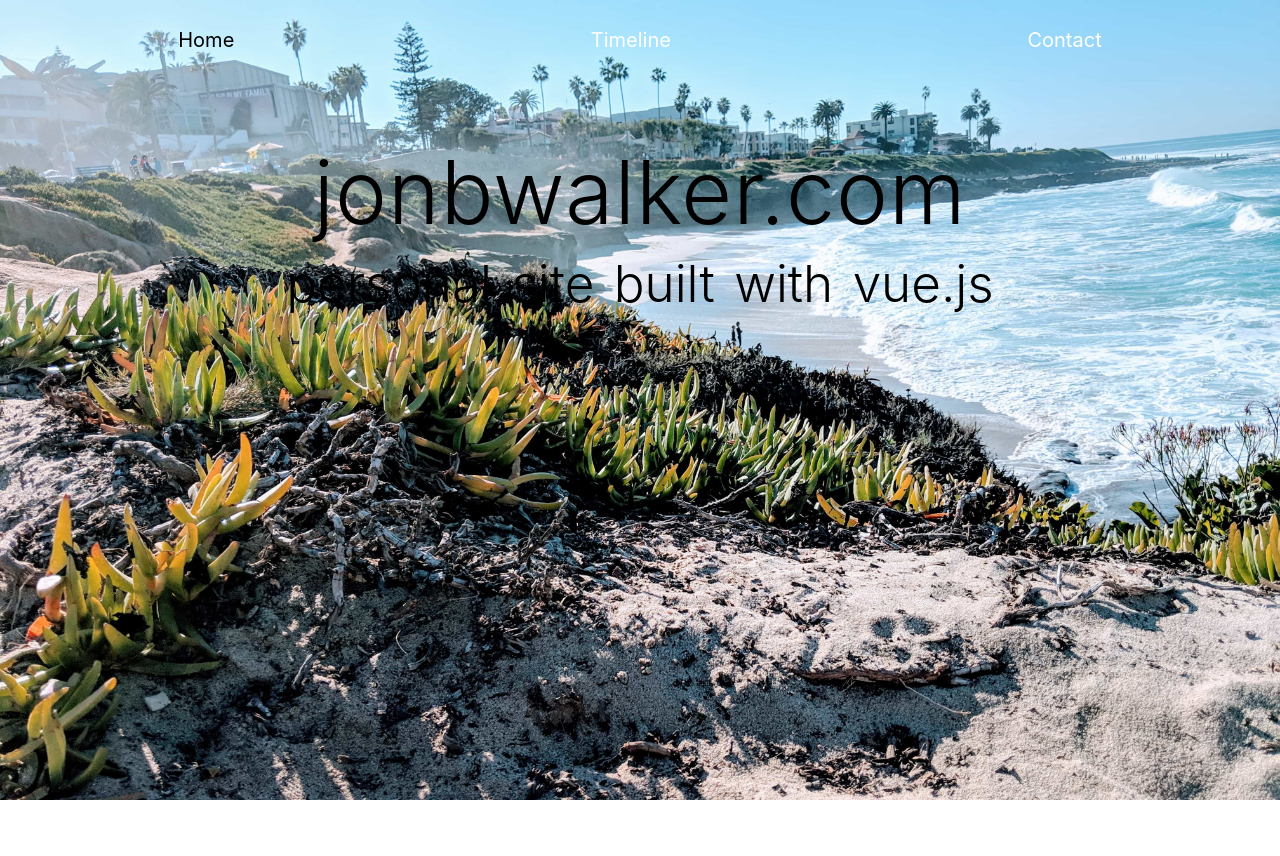
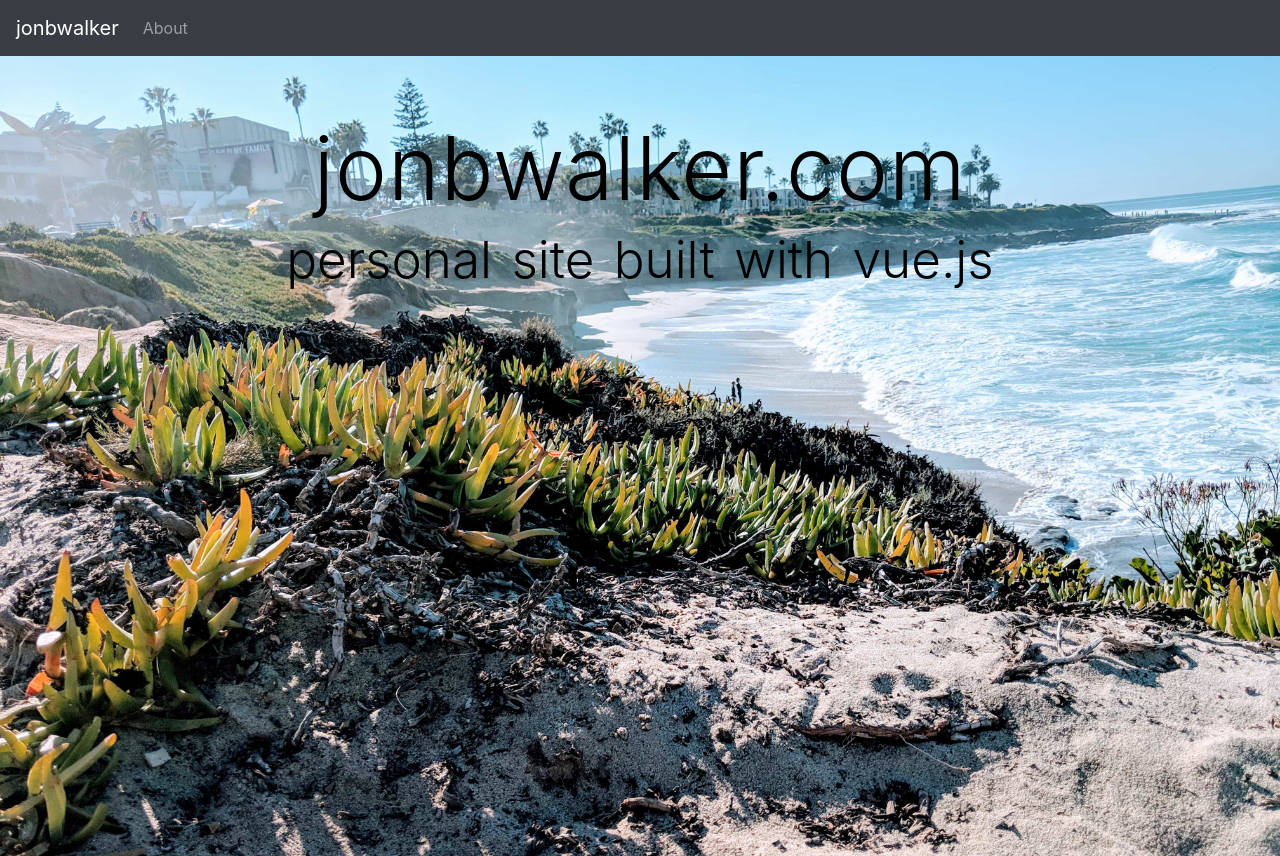
Before and after one commit to jonbwalker/jonbwalker.com, a Nuxt app: page / in a window 1280 px wide. Before the commit the page ends 800 px from the top, so only its background shows below. Built offline with nearby package versions, Linux system fonts and the light colour scheme.

Commit message:
use bootstrap navbar and items * remove custom nav-item component * remove unused styles

```diff
--- a/components/Nav/NavBar.vue
+++ /dev/null
@@ -1,56 +0,0 @@
-<template>
-  <div class="nav-container">
-    <nav-item v-for="(link, i) in navLinks"
-              :key="i"
-              :link="link"
-              :activeLink="isActive(link.url)"
-              @click="toggleActive(link.url)"></nav-item>
-  </div>
-</template>
-
-<script>
-  import NavItem from "./NavItem";
-
-  export default {
-    name: 'NavBar',
-    components: {NavItem},
-    data() {
-      return {
-        navLinks: [
-          {name: 'Home', url: '/'},
-          {name: 'Timeline', url: '/timeline'},
-          {name: 'Contact', url: '/contact'},
-        ],
-      }
-    },
-    methods: {
-      isActive(url) {
-        return this.activeLink === url
-      },
-      toggleActive(url) {
-        return this.activeLink = url
-      }
-    },
-    computed: {
-      activeLink() {
-        return this.$route.path;
-      }
-    },
-  }
-</script>
-
-<style lang="sass" scoped>
-  .nav-container
-    animation: fadein 2s
-    display: flex
-    font-size: 20px
-    justify-content: space-around
-    margin: 25px 0 25px 0
-    width: 100%
-
-    @keyframes fadein
-      from
-        opacity: 0
-      to
-        opacity: 1
-</style>
--- a/components/Nav/NavItem.vue
+++ /dev/null
@@ -1,28 +0,0 @@
-<template>
-  <div>
-    <b-link :to="link.url"
-            :class="{'active': activeLink}">
-      {{link.name}}
-    </b-link>
-  </div>
-</template>
-
-<script>
-  export default {
-    name: "NavItem",
-    props: {
-      link: {type: Object, required: true},
-      activeLink: {type: Boolean, required: true}
-    }
-  }
-</script>
-
-<style lang="sass" scoped>
-  a
-    color: white
-    &:hover
-      text-decoration: none
-      color: black
-  .active
-    color: black
-</style>
--- /dev/null
+++ b/layouts/Nav/NavBar.vue
@@ -0,0 +1,29 @@
+<template>
+  <b-navbar toggleable="lg" type="dark" variant="dark" fixed class="nav-container">
+    <b-navbar-brand href="#">jonbwalker</b-navbar-brand>
+    <b-navbar-toggle target="nav-collapse"></b-navbar-toggle>
+    <b-collapse id="nav-collapse" is-nav>
+      <b-navbar-nav>
+        <b-nav-item href="#">About</b-nav-item>
+      </b-navbar-nav>
+
+    </b-collapse>
+  </b-navbar>
+</template>
+
+<script>
+  export default {
+    name: 'NavBar',
+  }
+</script>
+
+<style lang="sass" scoped>
+  .nav-container
+    animation: fadein 6s
+
+    @keyframes fadein
+      from
+        opacity: 0
+      to
+        opacity: 1
+</style>
--- /dev/null
+++ b/layouts/app.vue
@@ -0,0 +1,31 @@
+<template>
+  <div>
+    <nav-bar/>
+    <nuxt/>
+  </div>
+</template>
+<script>
+import { NavBar } from './Nav';
+
+export default {
+    components: { NavBar }
+}
+</script>
+<style>
+html {
+  font-family: "Source Sans Pro", -apple-system, BlinkMacSystemFont, "Segoe UI", Roboto, "Helvetica Neue", Arial, sans-serif;
+  font-size: 16px;
+  word-spacing: 1px;
+  -ms-text-size-adjust: 100%;
+  -webkit-text-size-adjust: 100%;
+  -moz-osx-font-smoothing: grayscale;
+  -webkit-font-smoothing: antialiased;
+  box-sizing: border-box;
+}
+
+*, *:before, *:after {
+  box-sizing: border-box;
+  margin: 0;
+}
+
+</style>
--- a/layouts/default.vue
+++ /dev/null
@@ -1,52 +0,0 @@
-<template>
-  <div>
-    <nuxt/>
-  </div>
-</template>
-
-<style>
-html {
-  font-family: "Source Sans Pro", -apple-system, BlinkMacSystemFont, "Segoe UI", Roboto, "Helvetica Neue", Arial, sans-serif;
-  font-size: 16px;
-  word-spacing: 1px;
-  -ms-text-size-adjust: 100%;
-  -webkit-text-size-adjust: 100%;
-  -moz-osx-font-smoothing: grayscale;
-  -webkit-font-smoothing: antialiased;
-  box-sizing: border-box;
-}
-
-*, *:before, *:after {
-  box-sizing: border-box;
-  margin: 0;
-}
-
-.button--green {
-  display: inline-block;
-  border-radius: 4px;
-  border: 1px solid #3b8070;
-  color: #3b8070;
-  text-decoration: none;
-  padding: 10px 30px;
-}
-
-.button--green:hover {
-  color: #fff;
-  background-color: #3b8070;
-}
-
-.button--grey {
-  display: inline-block;
-  border-radius: 4px;
-  border: 1px solid #35495e;
-  color: #35495e;
-  text-decoration: none;
-  padding: 10px 30px;
-  margin-left: 15px;
-}
-
-.button--grey:hover {
-  color: #fff;
-  background-color: #35495e;
-}
-</style>
--- a/pages/index.vue
+++ b/pages/index.vue
@@ -1,9 +1,5 @@
 <template>
   <b-container fluid>
-    <b-row>
-      <nav-bar/>
-    </b-row>
-
     <b-row class="section-1">
       <b-col cols="12">
         <h1 class="site-title">
@@ -24,11 +20,8 @@
 </template>
 
 <script>
-  import { NavBar } from "../components/Nav"
   export default {
-    components: {
-      NavBar,
-    },
+      layout: 'app'
   }
 </script>
 
```
Also changed, not shown: layouts/Nav/index.js (renamed from components/Nav/index.js).
